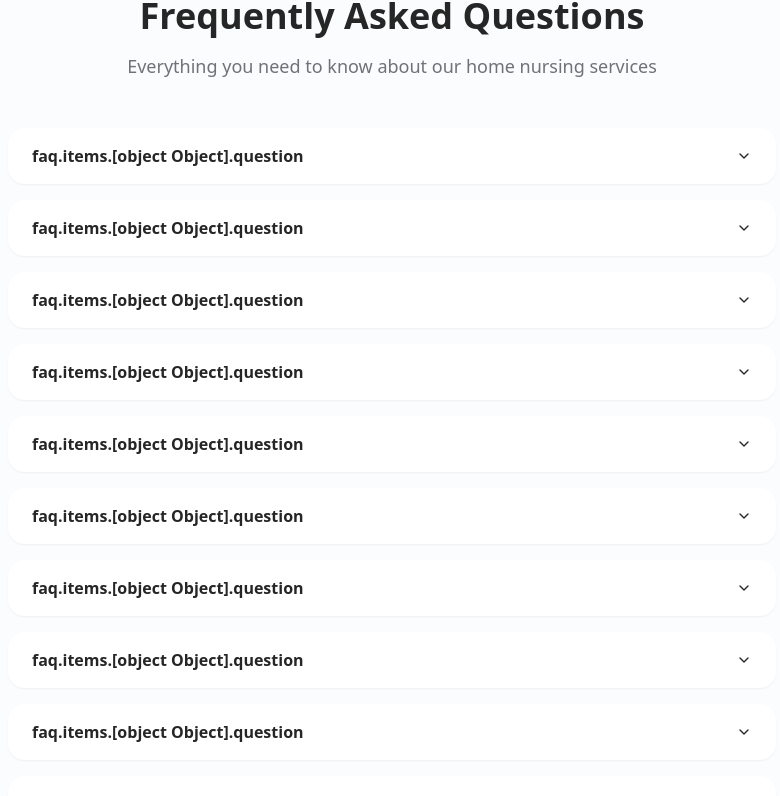
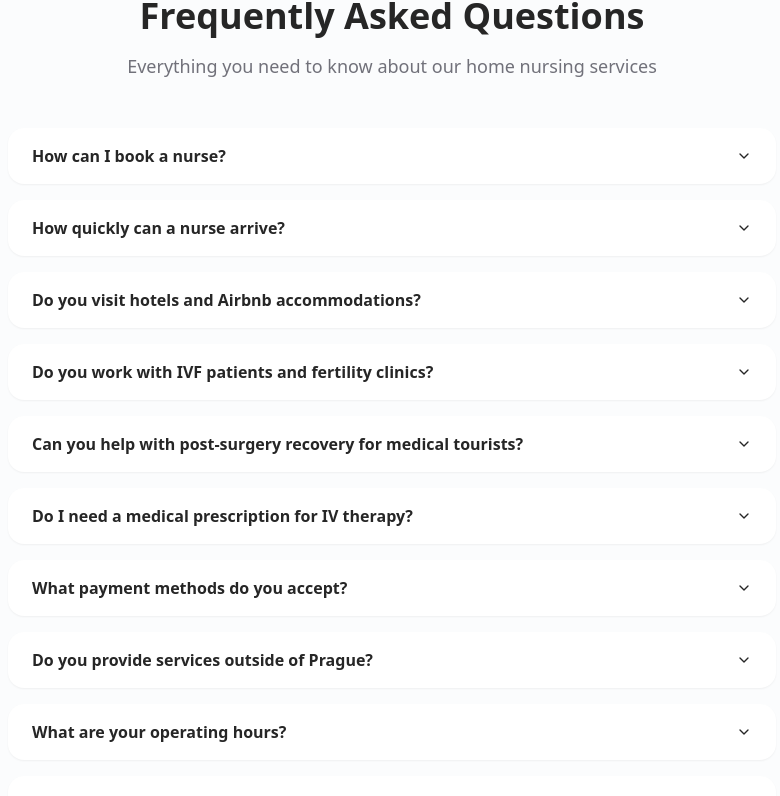
Before and after one commit to arseniy521/web-sparkle-shop, a React (Vite) app: page / in a window 1280 px wide. Shown: the part 7818-8614 px from the top of the page, without its empty margins (248-1028 px from the left). Built offline with nearby package versions, Linux system fonts and the light colour scheme.

Commit message:
Fix FAQ display issues

```diff
--- a/src/components/FAQ.tsx
+++ b/src/components/FAQ.tsx
@@ -6,68 +6,7 @@ import {
 } from "@/components/ui/accordion";
 import { useTranslation } from "react-i18next";
 
-const faqKeys = [
-  {
-    question: "How can I book a nurse?",
-    answer:
-      "You can book a nurse through several methods: by filling out the online booking form, calling us at +420 773 629 123, via email at sestranahodinu@gmail.com, or through WhatsApp/Telegram. After booking, we will contact you to confirm the appointment time.",
-  },
-  {
-    question: "How quickly can a nurse arrive?",
-    answer:
-      "We strive to provide care as quickly as possible. Depending on your location in Prague and current nurse availability, we can typically arrive within 2-3 hours of confirming your booking. For planned visits, we recommend booking a nurse at least one day in advance.",
-  },
-  {
-    question: "Do you visit hotels and Airbnb accommodations?",
-    answer:
-      "Yes! We regularly visit international patients staying in hotels, Airbnb, and short-term rentals throughout Prague. This is especially common for IVF patients and medical tourists needing post-surgery care. Just provide your accommodation address when booking.",
-  },
-  {
-    question: "Do you work with IVF patients and fertility clinics?",
-    answer:
-      "Absolutely. We have extensive experience with IVF patients, including time-sensitive hormone injections and trigger shots. We're familiar with protocols from major Prague fertility clinics like Reprofit, ISCARE, and Gennet. We offer evening and weekend appointments for precise timing requirements.",
-  },
-  {
-    question: "Can you help with post-surgery recovery for medical tourists?",
-    answer:
-      "Yes, this is one of our specialties. We provide wound care, bandage changes, drain management, hygiene assistance, and escort services for patients recovering from plastic surgery, dental procedures, or other medical treatments in Prague. We understand the unique needs of international patients.",
-  },
-  {
-    question: "Do I need a medical prescription for IV therapy?",
-    answer:
-      "Yes, prescribed IV therapies require a medical prescription. Our nurses can only administer medications prescribed by a doctor. If you're interested in vitamin or hydration IVs, these can be administered without a prescription as they are considered dietary supplements.",
-  },
-  {
-    question: "What payment methods do you accept?",
-    answer:
-      "We accept cash (CZK or EUR), bank transfers, and card payments. Payment is collected after service. For package deals and subscription services, we can invoice monthly. Most insurance companies do not cover home nursing, but we provide receipts for potential reimbursement.",
-  },
-  {
-    question: "Do you provide services outside of Prague?",
-    answer:
-      "We primarily operate in Prague, but we can provide services in the surrounding areas (up to 30 km) by individual arrangement. For travel outside Prague, we charge an additional fee of 10 CZK/km above the base rate.",
-  },
-  {
-    question: "What are your operating hours?",
-    answer:
-      "We are available 7 days a week from 8:00 AM to 10:00 PM. For urgent cases and IVF injections requiring specific timing, we also offer evening/night visits by arrangement. Call +420 773 629 123 anytime for 24/7 booking.",
-  },
-  {
-    question: "Do you offer long-term care for disabled patients?",
-    answer:
-      "Yes, we provide daily assistance care for disabled and chronic patients, including hygiene support, medication administration, mobility assistance, and companionship. We offer flexible subscription packages for ongoing care needs.",
-  },
-  {
-    question: "Are your services covered by insurance?",
-    answer:
-      "Currently, our services are not covered by health insurance. This is a direct payment by the client. Upon request, we will issue a receipt for payment that you can use for possible claims with your insurance company if you have additional insurance for premium healthcare.",
-  },
-  {
-    question: "Do I need to prepare anything before the nurse arrives?",
-    answer:
-      "For the smoothest possible visit, we recommend: having your medical prescription ready (if required), ensuring a calm and clean space for the procedure, informing us in advance about your health condition and any allergies, and having your doctor's contact information handy.",
-  },
-];
+const faqKeys = ["q1", "q2", "q3", "q4", "q5", "q6", "q7", "q8", "q9", "q10", "q11", "q12"];
 
 export const FAQ = () => {
   const { t } = useTranslation();
```
